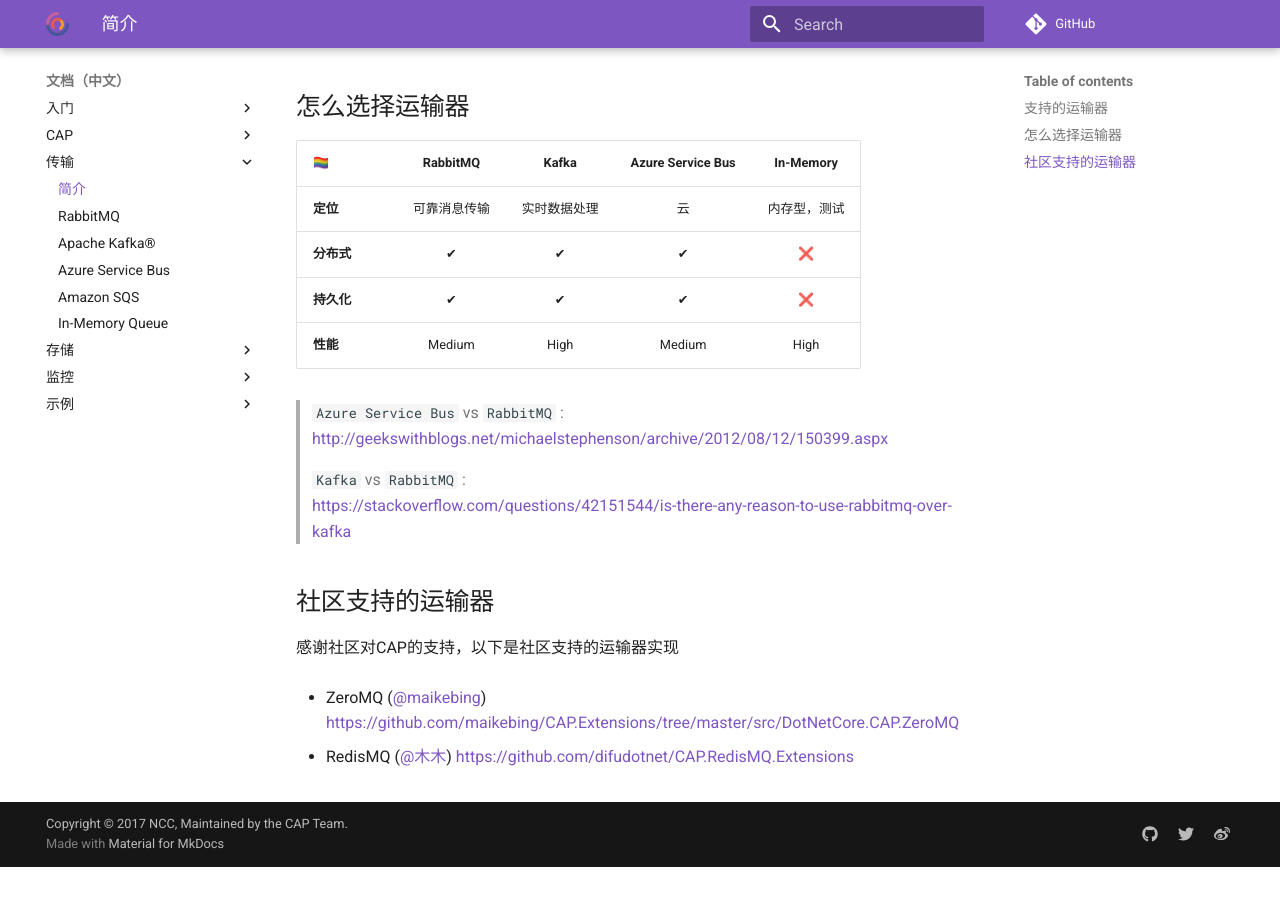
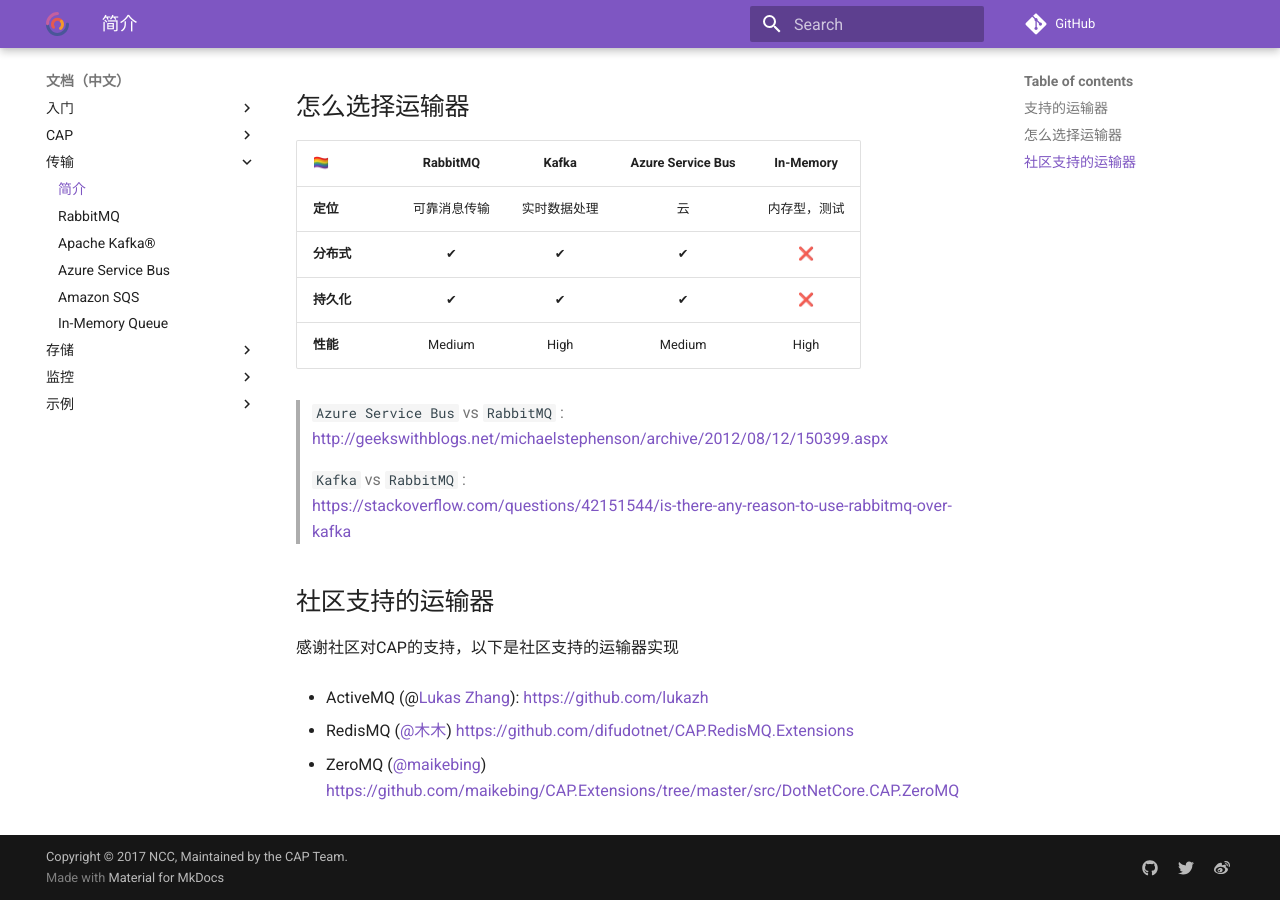
Before and after one commit to dotnetcore/CAP, an MkDocs documentation site: the page built from docs/content/user-guide/zh/transport/general.md, in a window 1280 px wide and 900 px high, scrolled down 522 px. Built offline with MkDocs 1.6.1 and Material for MkDocs 9.7.7, drawn with Linux system fonts in a browser that asks for light colours; comment, search, counter and statistics services are not loaded; before the commit the page ends 1389 px from its top, so only the background shows below that.

Commit message:
Fix docs

```diff
--- a/docs/content/user-guide/zh/transport/general.md
+++ b/docs/content/user-guide/zh/transport/general.md
@@ -32,6 +32,8 @@
 
 感谢社区对CAP的支持，以下是社区支持的运输器实现
 
-* ZeroMQ  ([@maikebing](https://github.com/maikebing)) https://github.com/maikebing/CAP.Extensions/tree/master/src/DotNetCore.CAP.ZeroMQ
+* ActiveMQ (@[Lukas Zhang](https://github.com/lukazh/Lukaz.CAP.ActiveMQ)): https://github.com/lukazh
 
 * RedisMQ  ([@木木](https://github.com/difudotnet)) https://github.com/difudotnet/CAP.RedisMQ.Extensions
+
+* ZeroMQ  ([@maikebing](https://github.com/maikebing)) https://github.com/maikebing/CAP.Extensions/tree/master/src/DotNetCore.CAP.ZeroMQ
```
